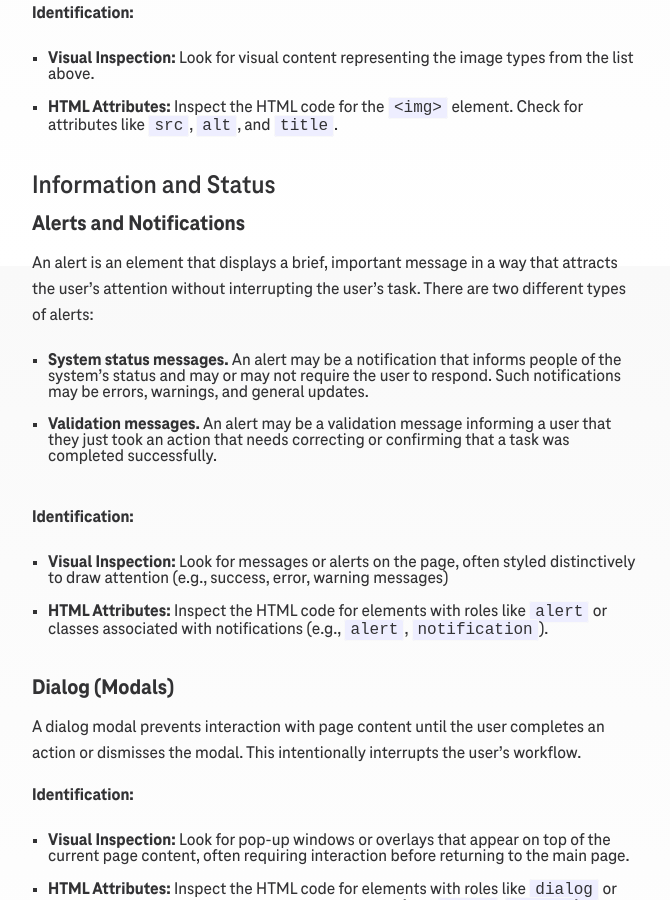
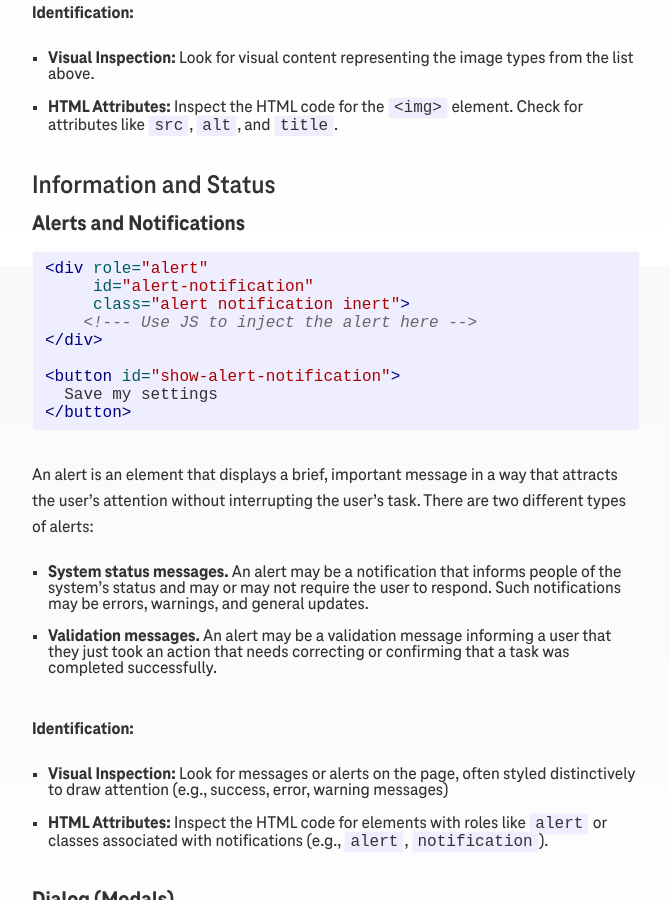
Before and after one commit to MNIT-DOT-a11y/mnit-dot-a11y.github.io, a Jekyll site: the page built from id-components-new.md, in a window 1280 px wide and 900 px high, scrolled down 1534 px. Shown: the whole window, without its empty margins (24-694 px from the left). Built offline with Jekyll 4.4.1, drawn with Linux system fonts in a browser that asks for light colours.

Commit message:
adding alert demo

```diff
--- a/id-components-new.md
+++ b/id-components-new.md
@@ -46,6 +46,9 @@
 ## Information and Status
 
 ### Alerts and Notifications
+{% highlight html %}
+{% include /examples/alert-notification.html %}
+{% endhighlight %}
  An alert is an element that displays a brief, important message in a way that attracts the user's attention without interrupting the user's task. There are two different types of alerts:
  - **System status messages.** An alert may be a notification that informs people of the system's status and may or may not require the user to respond. Such notifications may be errors, warnings, and general updates.
  - **Validation messages.** An alert may be a validation message informing a user that they just took an action that needs correcting or confirming that a task was completed successfully.
```
